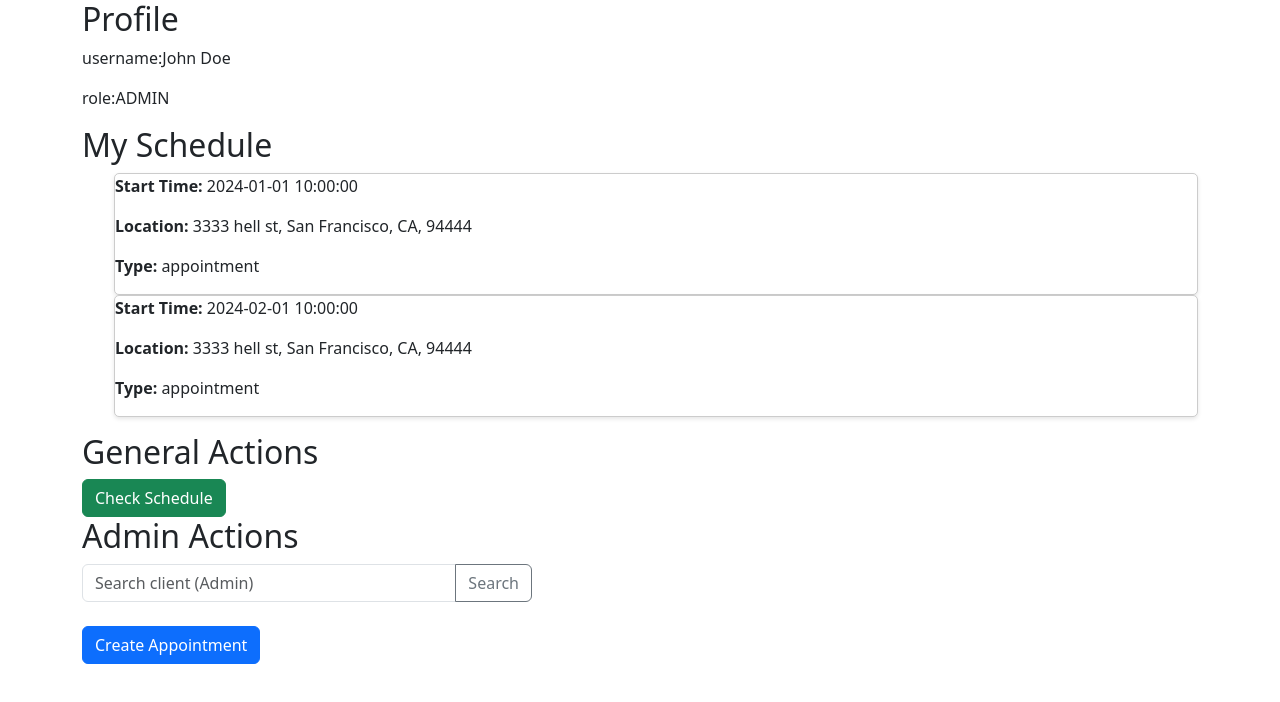
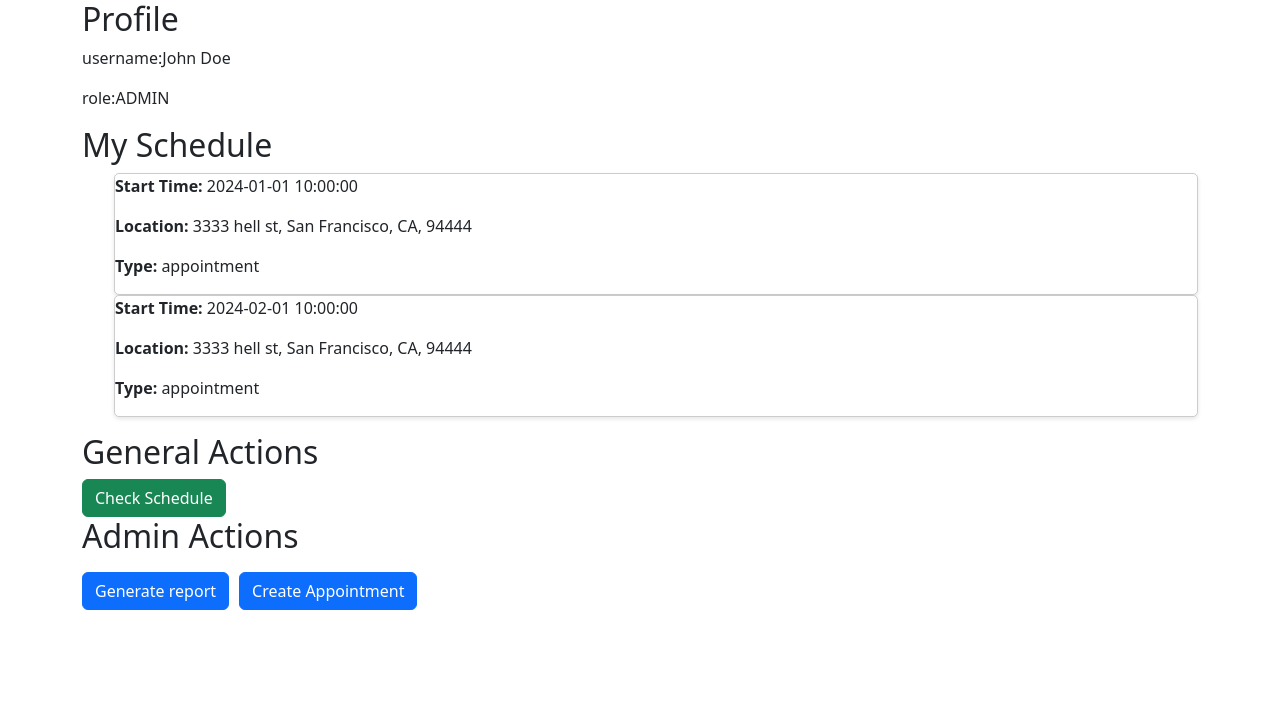
Before and after one commit to samandela2/sess-frontend, a React (Vite) app: page /home in a window 1280 px wide. Shown: the top 702 px of the page. Built offline with nearby package versions, Linux system fonts and the light colour scheme.

Commit message:
Disable connection to backend

```diff
--- a/src/contexts/AuthContext.tsx
+++ b/src/contexts/AuthContext.tsx
@@ -44,52 +44,40 @@ export function AuthProvider({ children }: { children: ReactNode }) {
       localStorage.removeItem("token");
       setIsAuthenticated(false);
     }
-    setIsAuthenticated(true);
   };
 
   const login = async (username: string, password: string) => {
     console.log("Logging in... \nUsername:", username, "\nPassword:", password);
-    try {
-      const response = await fetch("/login", {
-        method: "POST",
-        headers: {
-          "Content-Type": "application/json",
-        },
-        body: JSON.stringify({ username, password }),
-      });
-      console.log("Response:", response);
 
-      const token = response.headers.get("Authorization")?.split(" ")[1];
-      console.log("token:", token);
-      if (token) {
-        setAuthState(token);
-        navigate("/home");
-      } else {
-        throw new Error("No token returned");
-      }
-    } catch (error) {
-      console.error("Login failed:", error);
-      logout();
-    }
+    //TODO: Disable for now
+    // try {
+    // const response = await fetch("/login", {
+    //   method: "POST",
+    //   headers: {
+    //     "Content-Type": "application/json",
+    //   },
+    //   body: JSON.stringify({ username, password }),
+    // });
+    // console.log("Response:", response);
+
+    // const token = response.headers.get("Authorization")?.split(" ")[1];
+    // console.log("token:", token);
+    // if (token) {
+    //     setAuthState(token);
+    //     navigate("/home");
+    //   } else {
+    //     throw new Error("No token returned");
+    //   }
+    // } catch (error) {
+    //   console.error("Login failed:", error);
+    //   logout();
+    // }
+
+    const token = "fakeToken";
+    setAuthState(token);
+    navigate("/home");
   };
 
-  // if (response.ok) {
-  //   setIsAuthenticated(true);
-  //   if (
-  //     response.headers.get("content-type")?.includes("application/json")
-  //   ) {
-  //     const data = await response.json();
-  //     console.log("Login Successful:", data.message, data.jwt);
-  //   } else {
-  //     console.log("Response not JSON");
-  //   }
-  //   navigate("/home");
-  // } else {
-  //   setIsAuthenticated(false);
-  //   const errorData = await response.json();
-  //   console.error("Login failed.");
-  // }
-  // }, []);
   const logout = () => setAuthState("");
 
   return (
--- a/src/pages/Homepage.tsx
+++ b/src/pages/Homepage.tsx
@@ -1,6 +1,7 @@
 import React, { useEffect, useState } from "react";
 import { Link } from "react-router-dom";
 import "./Homepage.css";
+import Alert from "../components/Alert";
 
 import User, { UserProps } from "../components/User";
 import TaskBasic, {
@@ -13,9 +14,12 @@ import { Button } from "react-bootstrap";
 const Homepage = () => {
   const [user, setUser] = useState<UserProps[]>([]);
   const [taskBasics, setTaskBasics] = useState<TaskBasicProps[]>([]);
+  const adminDataUrl = "/adminUserData.json";
+  const normalUserDataUrl = "/normalUserData.json";
+  const taskBasicsUrl = "/taskData.json";
 
   useEffect(() => {
-    fetch("/adminUserData.json")
+    fetch(adminDataUrl)
       // fetch("/normalUserData.json") // Uncomment to fetch data for normal users
       .then((response) => response.json())
       .then((data) => setUser(data))
@@ -23,11 +27,18 @@ const Homepage = () => {
   }, []);
 
   useEffect(() => {
-    fetch("/taskData.json")
+    fetch(taskBasicsUrl)
       .then((response) => response.json())
       .then((data) => setTaskBasics(data))
       .catch((error) => console.error("Fetching tasks basic data fail", error));
   }, []);
+
+  const [showAlert, setShowAlert] = useState(false);
+
+  const generateReport = () => {
+    console.log("Generating report...");
+    setShowAlert(true);
+  };
 
   return (
     <div>
@@ -57,21 +68,30 @@ const Homepage = () => {
       {user.length > 0 && user[0].role === "ADMIN" && (
         <section>
           <h2>Admin Actions</h2>
-          <div className="input-group mb-3 custom-search-group">
+          {/* <div className="input-group mb-3 custom-search-group">
             <input
               type="search"
               className="form-control"
               placeholder="Search client (Admin)"
               aria-label="Search client"
             />
-            <Link
-              to="/client-search"
-              className="btn btn-outline-secondary"
-              type="button"
-            >
+            <button className="btn btn-outline-secondary" type="button">
               Search
-            </Link>
-          </div>
+            </button>
+          </div> */}
+          <Button
+            variant="primary"
+            style={{ marginRight: "10px" }}
+            onClick={generateReport}
+          >
+            Generate report
+          </Button>
+
+          {showAlert && (
+            <Alert onClose={() => setShowAlert(false)}>
+              Report generated successfully!
+            </Alert>
+          )}
 
           <Link to="/appointment-slot" className="btn btn-primary my-2">
             Create Appointment
--- a/vite.config.ts
+++ b/vite.config.ts
@@ -4,16 +4,16 @@ import react from '@vitejs/plugin-react'
 // https://vitejs.dev/config/
 export default defineConfig({
   plugins: [react()],
-  server: {
-    proxy: {
+  // server: {
+  //   proxy: {
 
-      '/login': {
-        target: 'http://localhost:8080',
-        changeOrigin: true,
-        rewrite: path => path.replace(/^\/login/, '/login')
-      }
-    }
-  }
+  //     '/login': {
+  //       target: 'http://localhost:8080',
+  //       changeOrigin: true,
+  //       rewrite: path => path.replace(/^\/login/, '/login')
+  //     }
+  //   }
+  // }
 
 
 })
```
